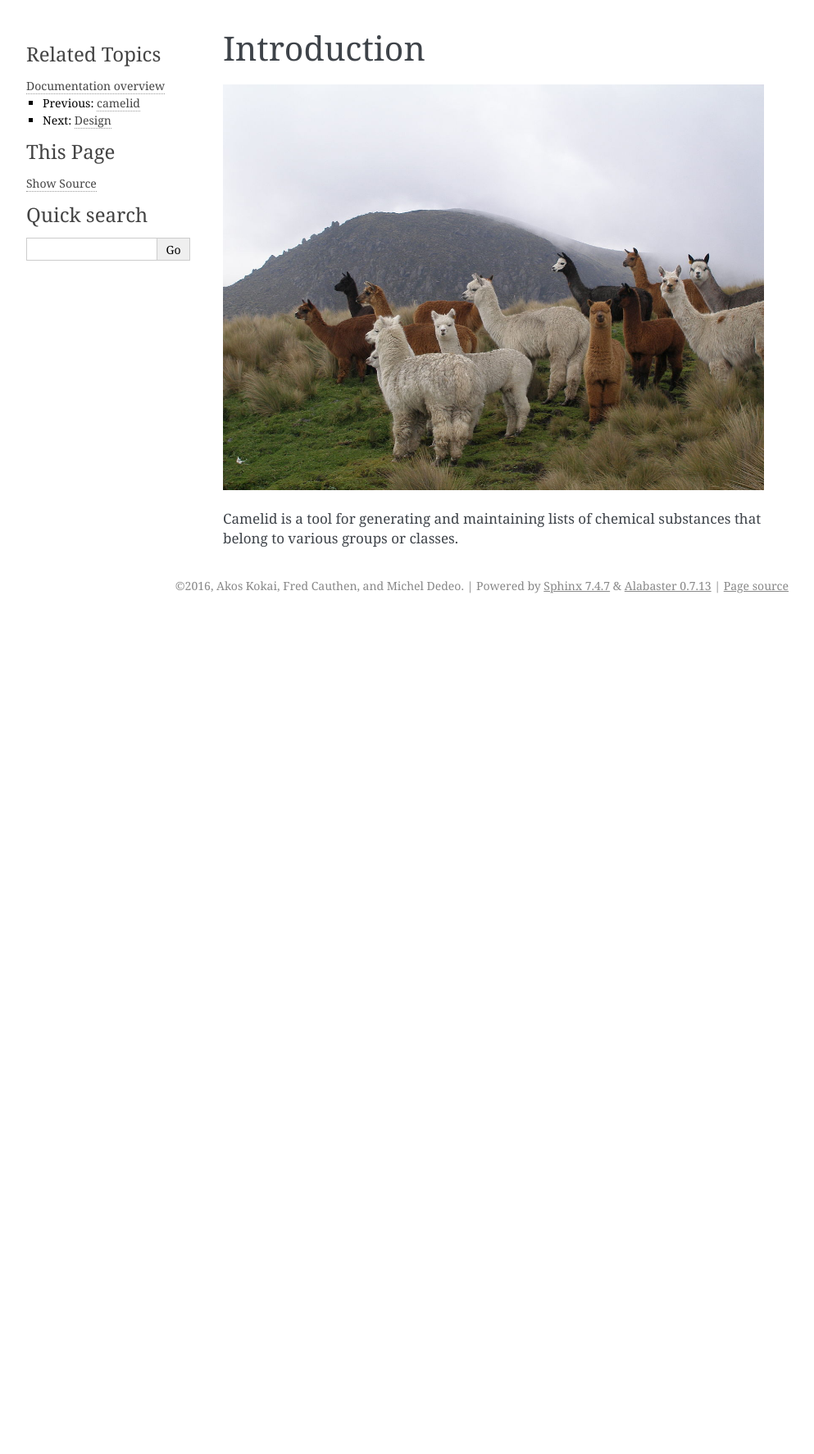
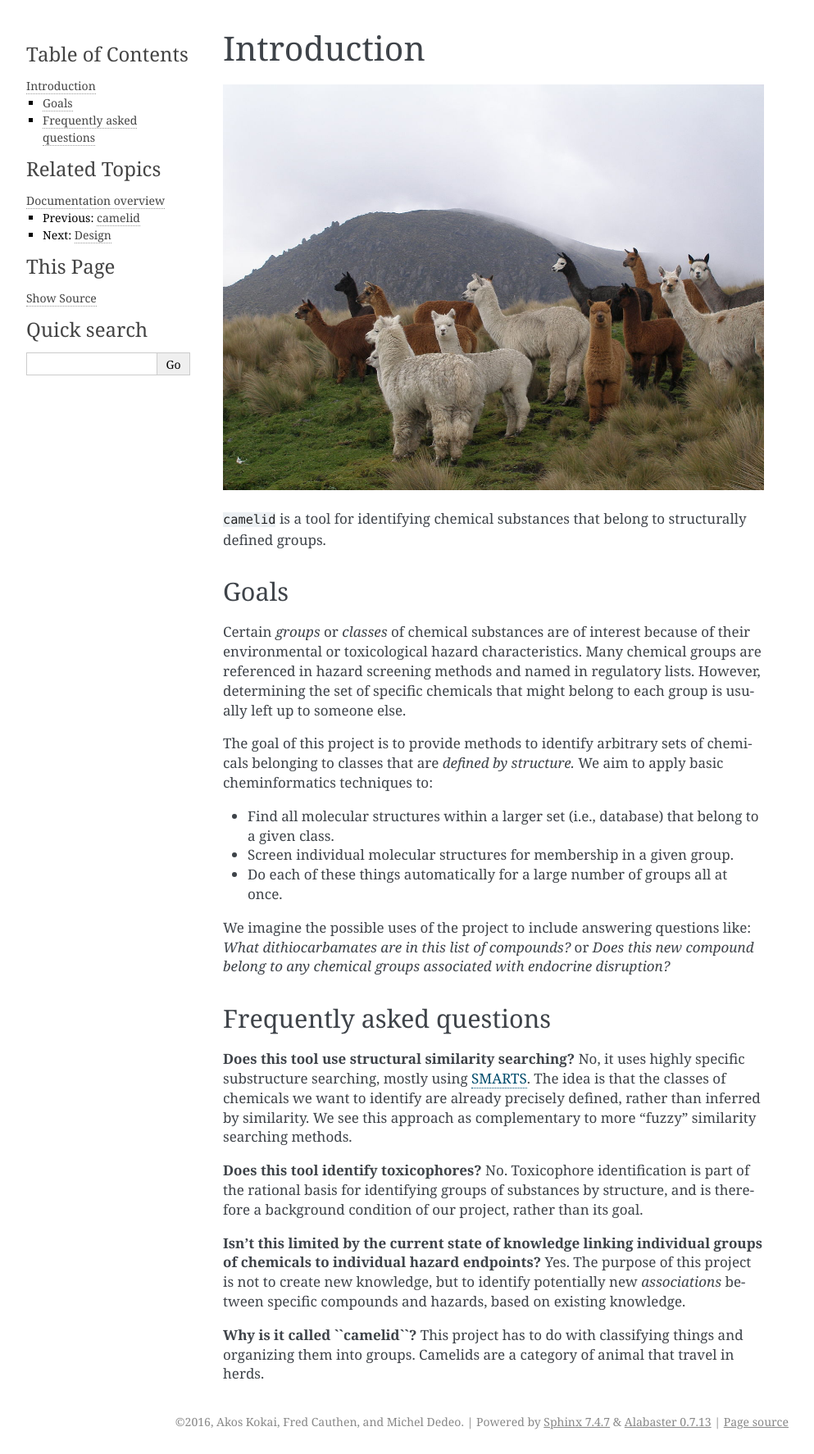
Before and after one commit to akokai/commongroups-archived, a Sphinx documentation site: the page built from docs/intro.rst, in a window 1280 px wide. Shown: the whole page at 82% size, without its empty margins (148-1141 px from the left). Built offline with Sphinx 7.4.7, drawn with Linux system fonts in a browser that asks for light colours; before the commit the page ends 900 px from its top, so only the background shows below that.

Commit message:
Add draft intro text, rearrange some subsections in docs

```diff
--- a/docs/index.rst
+++ b/docs/index.rst
@@ -14,8 +14,8 @@ Contents
    install
    database
    usage
+   credits
    developer
-.. credits [place before developer]
 
 Indices and tables
 ------------------
--- a/docs/intro.rst
+++ b/docs/intro.rst
@@ -5,4 +5,56 @@ Introduction
 
 .. |A group of camelids| image:: _static/alpacas.jpg
 
-Camelid is a tool for generating and maintaining lists of chemical substances that belong to various groups or classes.
+``camelid`` is a tool for identifying chemical substances that belong to
+structurally defined groups.
+
+Goals
+-----
+
+Certain *groups* or *classes* of chemical substances are of interest because of
+their environmental or toxicological hazard characteristics. Many chemical
+groups are referenced in hazard screening methods and named in regulatory
+lists.  However, determining the set of specific chemicals that might belong to
+each group is usually left up to someone else.
+
+The goal of this project is to provide methods to identify arbitrary sets of
+chemicals belonging to classes that are *defined by structure.* We aim to apply
+basic cheminformatics techniques to:
+
+-  Find all molecular structures within a larger set (i.e., database) that
+   belong to a given class.
+
+-  Screen individual molecular structures for membership in a given group.
+
+-  Do each of these things automatically for a large number of groups all at
+   once.
+
+We imagine the possible uses of the project to include answering questions
+like: *What dithiocarbamates are in this list of compounds?* or *Does this new
+compound belong to any chemical groups associated with endocrine disruption?*
+
+
+Frequently asked questions
+--------------------------
+
+**Does this tool use structural similarity searching?** No, it uses highly
+specific substructure searching, mostly using `SMARTS`_. The idea is that the
+classes of chemicals we want to identify are already precisely defined, rather
+than inferred by similarity. We see this approach as complementary to more
+"fuzzy" similarity searching methods.
+
+**Does this tool identify toxicophores?** No. Toxicophore identification is
+part of the rational basis for identifying groups of substances by structure,
+and is therefore a background condition of our project, rather than its goal.
+
+**Isn't this limited by the current state of knowledge linking individual
+groups of chemicals to individual hazard endpoints?** Yes. The purpose of this
+project is not to create new knowledge, but to identify potentially new
+*associations* between specific compounds and hazards, based on existing
+knowledge.
+
+**Why is it called ``camelid``?** This project has to do with classifying
+things and organizing them into groups. Camelids are a category of animal
+that travel in herds.
+
+.. _SMARTS: http://www.daylight.com/dayhtml/doc/theory/theory.smarts.html
```
Also changed, not shown: docs/credits.rst (added, +24 -0 lines), docs/design.rst (+5 -3 lines), docs/developer.rst (+26 -19 lines), docs/usage.rst (+1 -25 lines).
